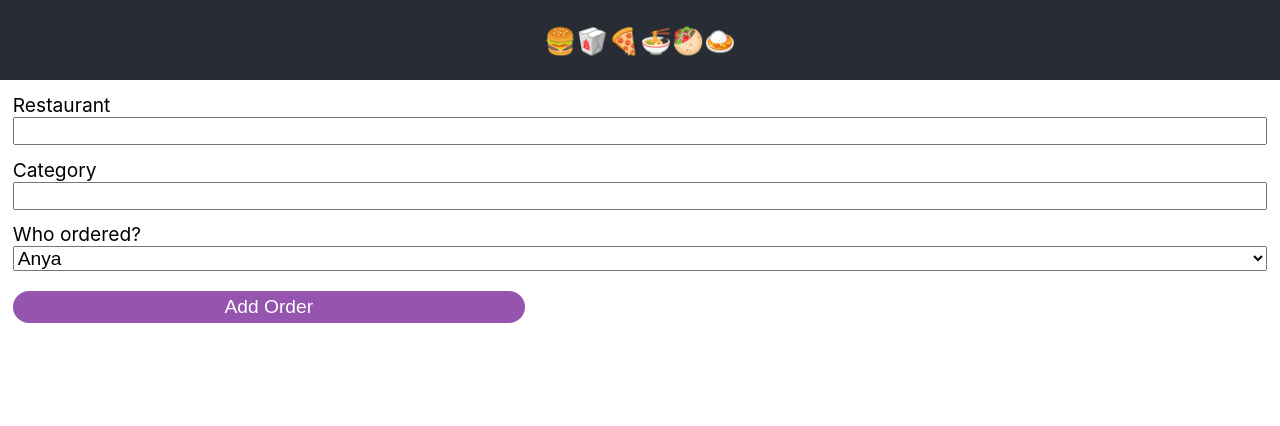
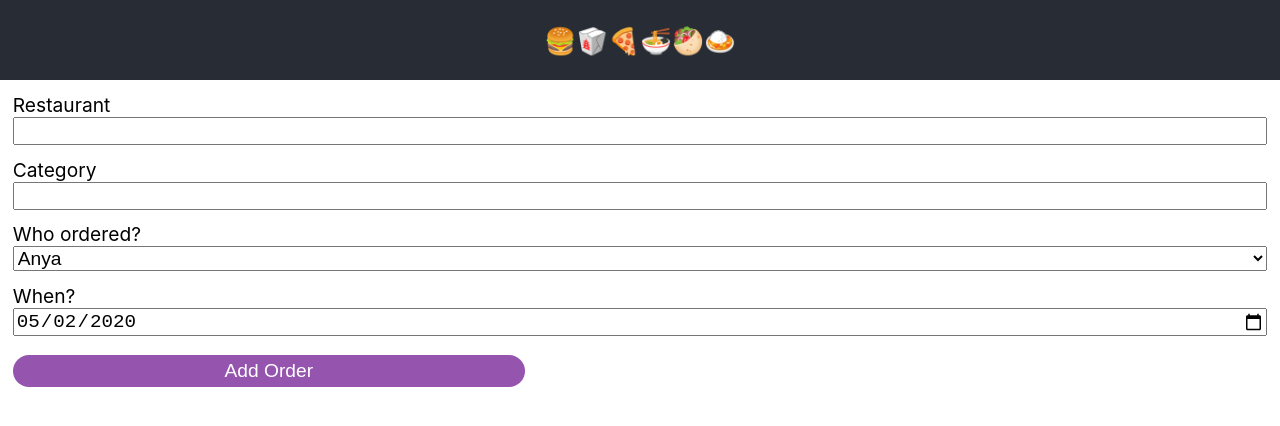
Before and after one commit to chiraggupta/weekend-meals, a React (Create React App) app: page /add in a window 1280 px wide. Shown: the top 426 px of the page. Built offline with nearby package versions, Linux system fonts and the light colour scheme.

Commit message:
Add a crude date input

```diff
--- /dev/null
+++ b/src/components/DateInput.js
@@ -0,0 +1,22 @@
+import React from 'react';
+
+import getTodayAsISOString from '../utils/getTodayAsISOString';
+
+const DateInput = ({ value, onChange, style }) => {
+  return (
+    <div style={{ ...style, display: 'flex', flexDirection: 'column' }}>
+      <label htmlFor="date">When?</label>
+      <input
+        id="orderer"
+        name="orderer"
+        type="date"
+        max={getTodayAsISOString()}
+        value={value}
+        onChange={({ target: { value } }) => onChange(value)}
+        style={{ fontSize: 'inherit' }}
+      />
+    </div>
+  );
+};
+
+export default DateInput;
--- a/src/components/OrderInput.js
+++ b/src/components/OrderInput.js
@@ -2,13 +2,12 @@ import React from 'react';
 import { useNavigate } from 'react-router-dom';
 
 import ordersApi from '../services/ordersApi';
+import getTodayAsISOString from '../utils/getTodayAsISOString';
 
 import CategoryInput from './CategoryInput';
 import RestaurantInput from './RestaurantInput';
 import OrdererSelectInput from './OrdererSelectInput';
-
-const getTodayAsISOString = () =>
-  new Date(Date.now()).toISOString().split('T')[0];
+import DateInput from './DateInput';
 
 const OrderInput = ({ nextOrderer, restaurants }) => {
   const navigate = useNavigate();
@@ -65,6 +64,12 @@ const OrderInput = ({ nextOrderer, restaurants }) => {
       <OrdererSelectInput
         value={state.orderer}
         onChange={(value) => handleChange({ orderer: value })}
+        style={{ fontSize: '1.2rem', marginBottom: '0.8rem' }}
+      />
+
+      <DateInput
+        value={state.date}
+        onChange={(value) => handleChange({ date: value })}
         style={{ fontSize: '1.2rem', marginBottom: '1.2rem' }}
       />
 
--- /dev/null
+++ b/src/utils/getTodayAsISOString.js
@@ -0,0 +1,4 @@
+const getTodayAsISOString = () =>
+  new Date(Date.now()).toISOString().split('T')[0];
+
+export default getTodayAsISOString;
```
